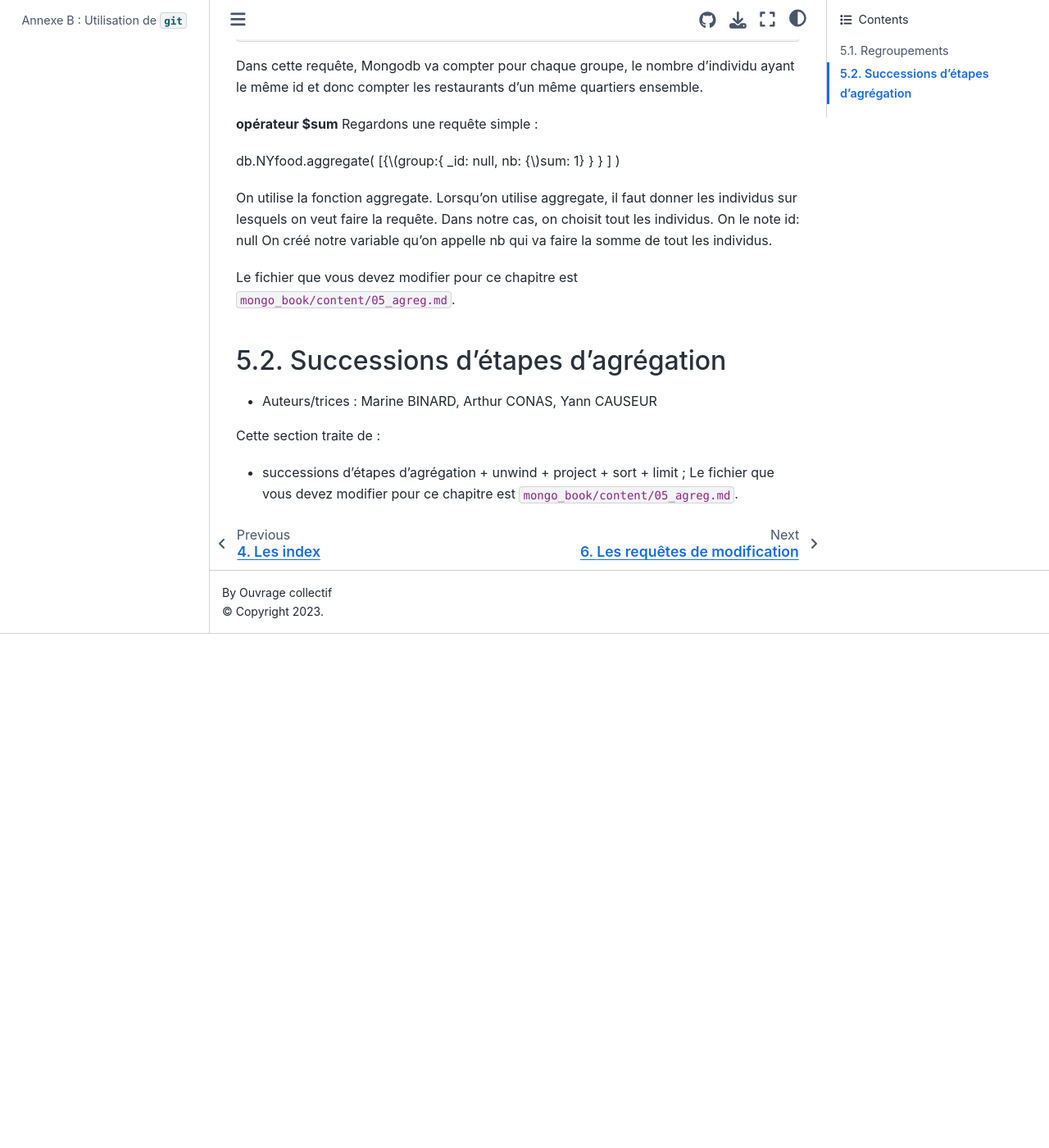
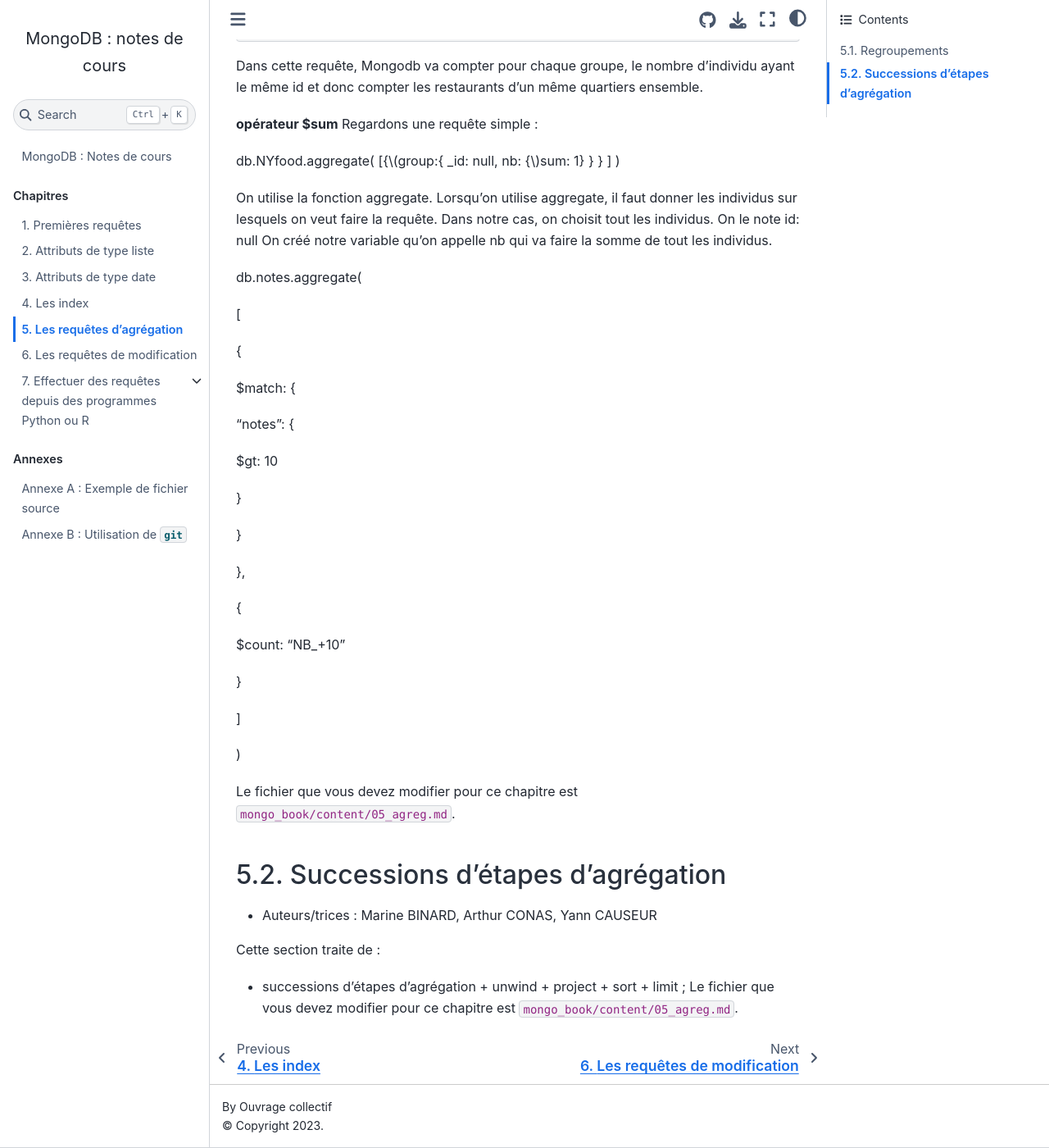
Before and after one commit to rtavenar/mongo_book, a Jupyter Book: the page built from content/05_agreg.md, in a window 1280 px wide and 1400 px high, scrolled down 1207 px. Shown: the whole window at 82% size. Built offline with Jupyter Book 1.0.4 settings and Sphinx 7.4.7 and the Sphinx Book theme 1.1.4, drawn with Linux system fonts in a browser that asks for light colours; before the commit the page ends 1980 px from its top, so only the background shows below that.

Commit message:
Count
db.notes.aggregate(
[
{
$match: {
"notes": {
$gt: 10
}
}
},
{
$count: "NB_+10"
}
]
)

```diff
--- a/content/05_agreg.md
+++ b/content/05_agreg.md
@@ -86,6 +86,37 @@
 Dans notre cas, on choisit tout les individus. On le note id: null
 On créé notre variable qu'on appelle nb qui va faire la somme de tout les individus.
 
+db.notes.aggregate(
+
+[
+
+{
+
+$match: {
+
+"notes": {
+
+$gt: 10
+
+}
+
+}
+
+},
+
+{
+
+$count: "NB_+10"
+
+}
+
+]
+
+)
+
+
+
+
  Le fichier que vous devez modifier pour ce chapitre est `mongo_book/content/05_agreg.md`.
 
 ## Successions d'étapes d'agrégation
```
